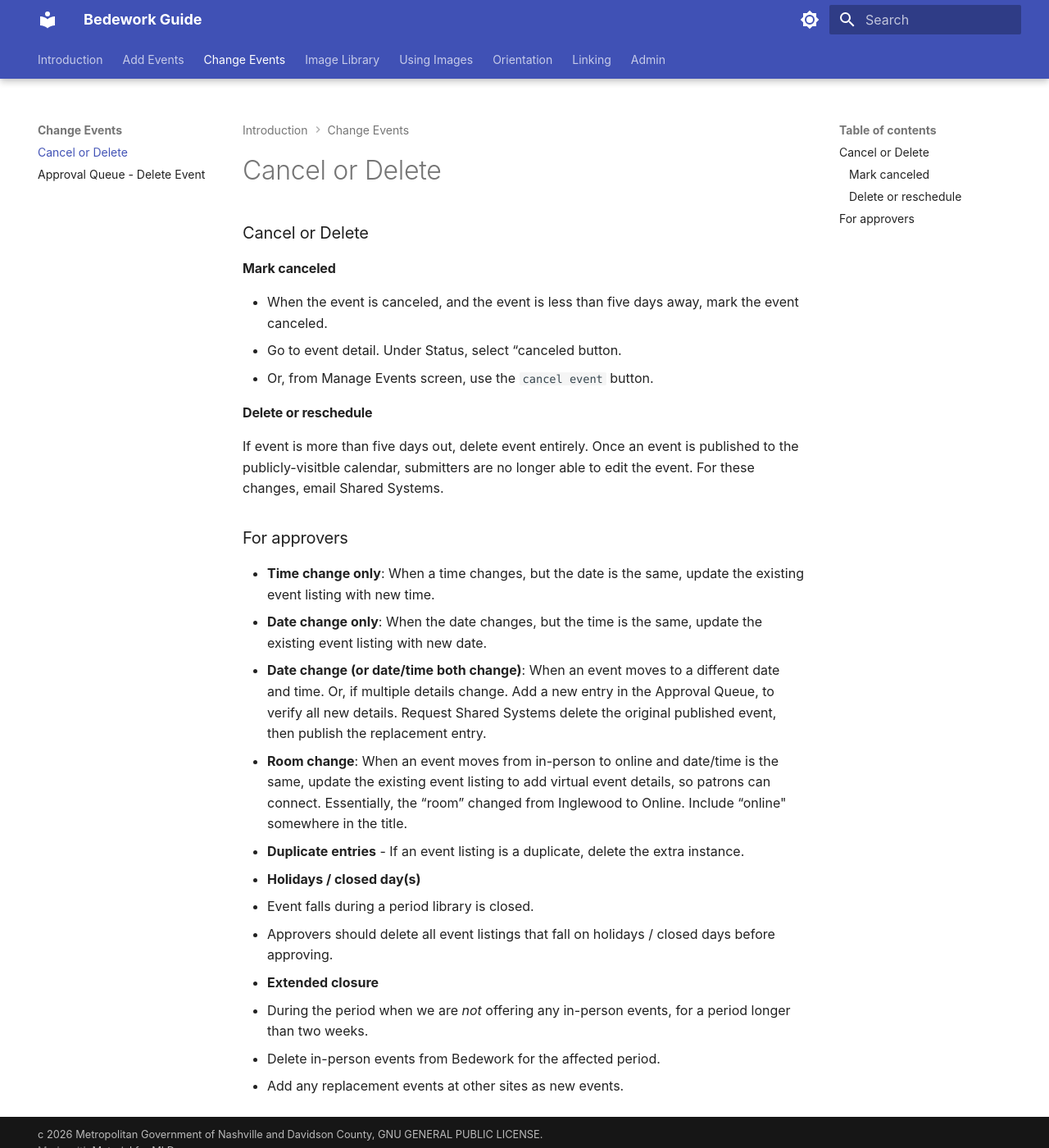
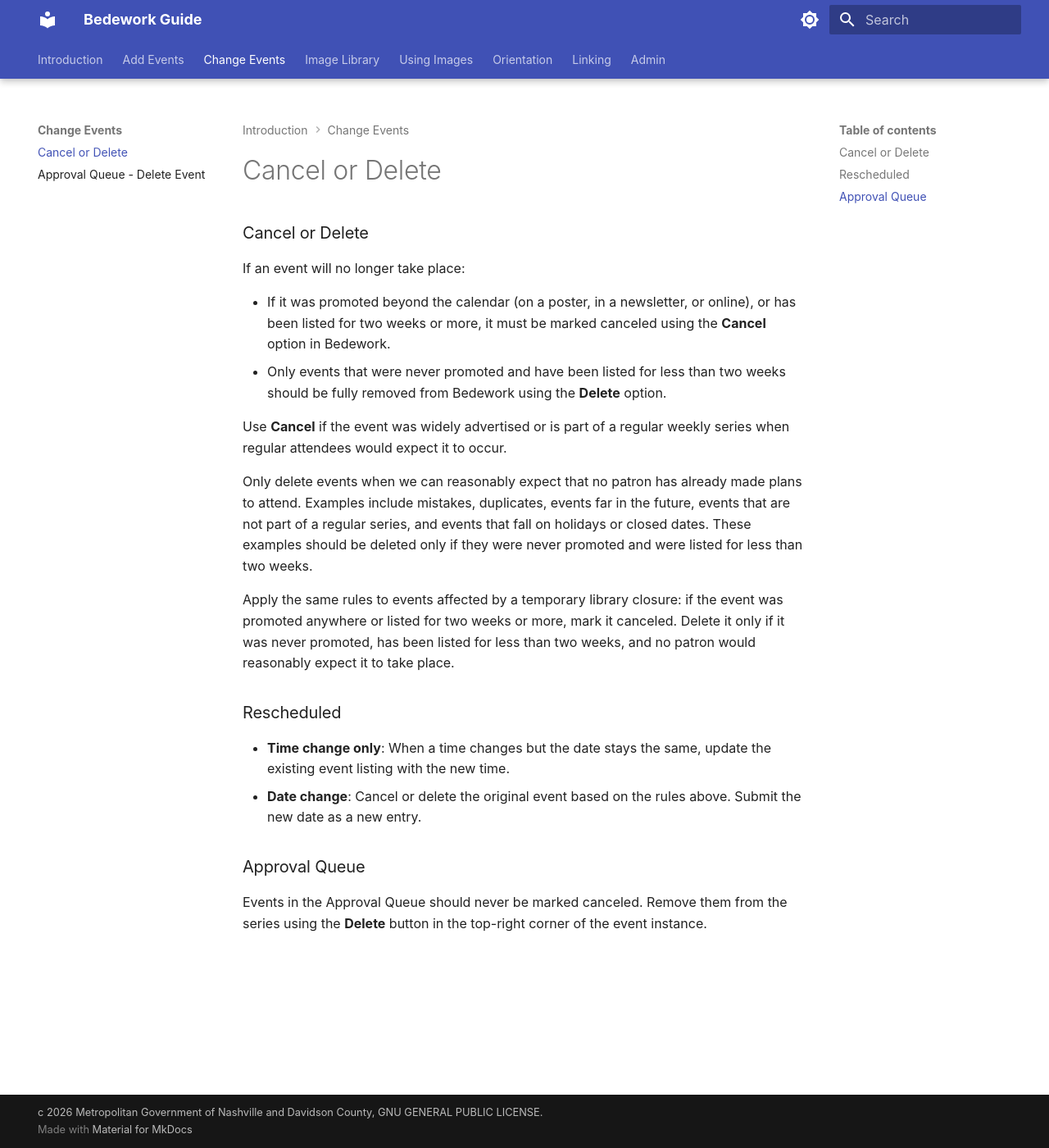
Before and after one commit to Nashville-Public-Library/bedework-docs, an MkDocs documentation site: the page built from docs/change-events/cancel.md, in a window 1280 px wide and 1400 px high. Shown: the whole window at 82% size. Built offline with MkDocs 1.6.1 and Material for MkDocs 9.7.7, drawn with Linux system fonts in a browser that asks for light colours.

Commit message:
Initial rewrite for cancel event rules

```diff
--- a/docs/change-events/cancel.md
+++ b/docs/change-events/cancel.md
@@ -5,27 +5,22 @@ sidebar_position: 1
 
 ### Cancel or Delete
 
-#### Mark canceled
+If an event will no longer take place:
 
-- When the event is canceled, and the event is less than five days away, mark the event canceled.
-  - Go to event detail. Under Status, select “canceled button.
-  - Or, from Manage Events screen, use the `cancel event` button.
+- If it was promoted beyond the calendar (on a poster, in a newsletter, or online), or has been listed for two weeks or more, it must be marked canceled using the **Cancel** option in Bedework.
+- Only events that were never promoted and have been listed for less than two weeks should be fully removed from Bedework using the **Delete** option.
 
-#### Delete or reschedule
+Use **Cancel** if the event was widely advertised or is part of a regular weekly series when regular attendees would expect it to occur.
 
-If event is more than five days out, delete event entirely. Once an event is published to the publicly-visitble calendar, submitters are no longer able to edit the event.  For these changes, email Shared Systems.
+Only delete events when we can reasonably expect that no patron has already made plans to attend. Examples include mistakes, duplicates, events far in the future, events that are not part of a regular series, and events that fall on holidays or closed dates. These examples should be deleted only if they were never promoted and were listed for less than two weeks.
 
-### For approvers
+Apply the same rules to events affected by a temporary library closure: if the event was promoted anywhere or listed for two weeks or more, mark it canceled. Delete it only if it was never promoted, has been listed for less than two weeks, and no patron would reasonably expect it to take place.
 
-- **Time change only**: When a time changes, but the date is the same, update the existing event listing with new time.
-- **Date change only**: When the date changes, but the time is the same, update the existing event listing with new date.
-- **Date change (or date/time both change)**: When an event moves to a different date and time. Or, if multiple details change. Add a new entry in the Approval Queue, to verify all new details. Request Shared Systems delete the original published event, then publish the replacement entry.
-- **Room change**: When an event moves from in-person to online and date/time is the same, update the existing event listing to add virtual event details, so patrons can connect. Essentially, the “room” changed from Inglewood to Online. Include “online" somewhere in the title.
-- **Duplicate entries** - If an event listing is a duplicate, delete the extra instance.
-- **Holidays / closed day(s)**
-  - Event falls during a period library is closed.
-  - Approvers should delete all event listings that fall on holidays / closed days before approving.
-- **Extended closure**
-  - During the period when we are _not_ offering any in-person events, for a period longer than two weeks.
-  - Delete in-person events from Bedework for the affected period.
-  - Add any replacement events at other sites as new events.
+### Rescheduled
+
+- **Time change only**: When a time changes but the date stays the same, update the existing event listing with the new time.
+- **Date change**: Cancel or delete the original event based on the rules above. Submit the new date as a new entry.
+
+### Approval Queue
+
+Events in the Approval Queue should never be marked canceled. Remove them from the series using the **Delete** button in the top-right corner of the event instance.
```
